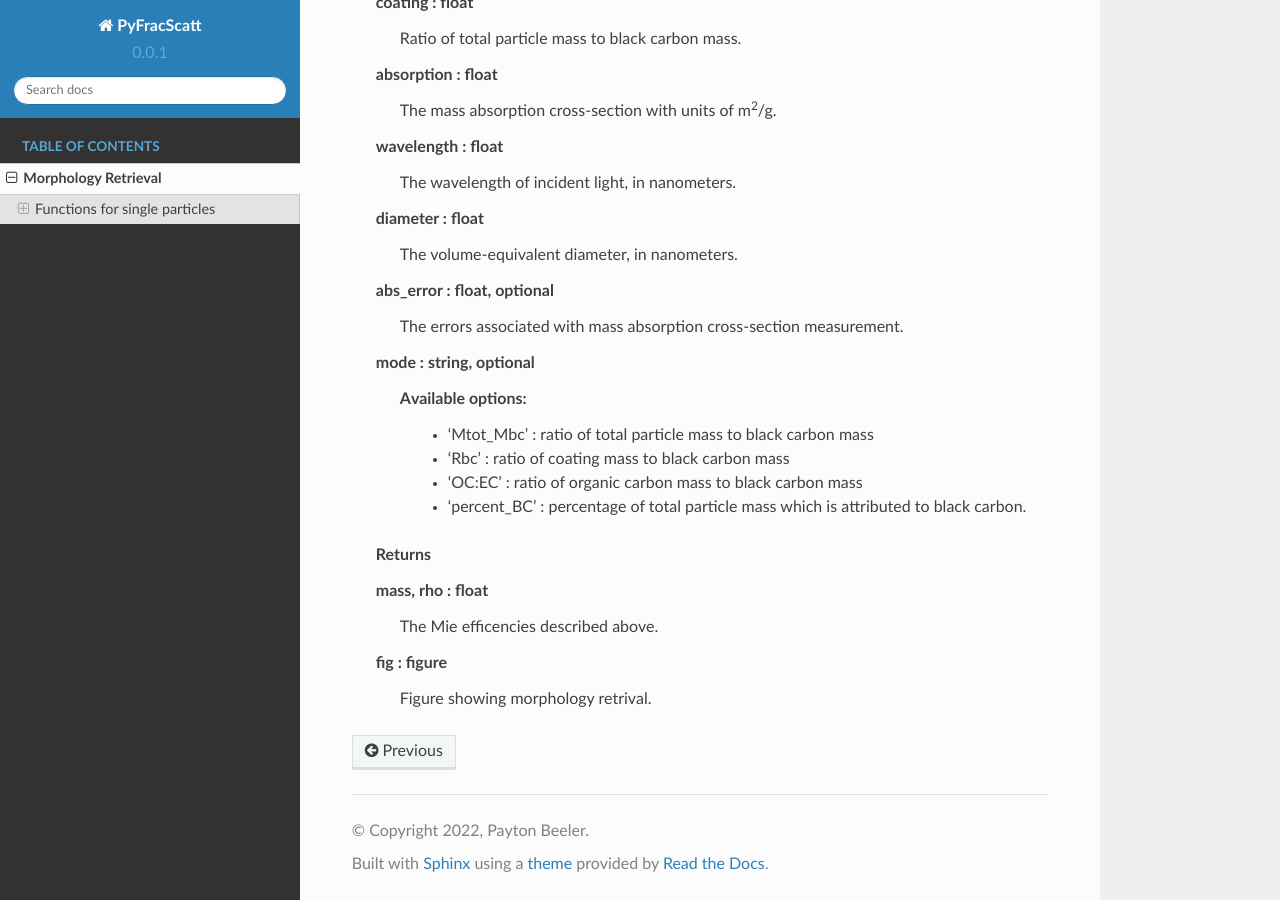
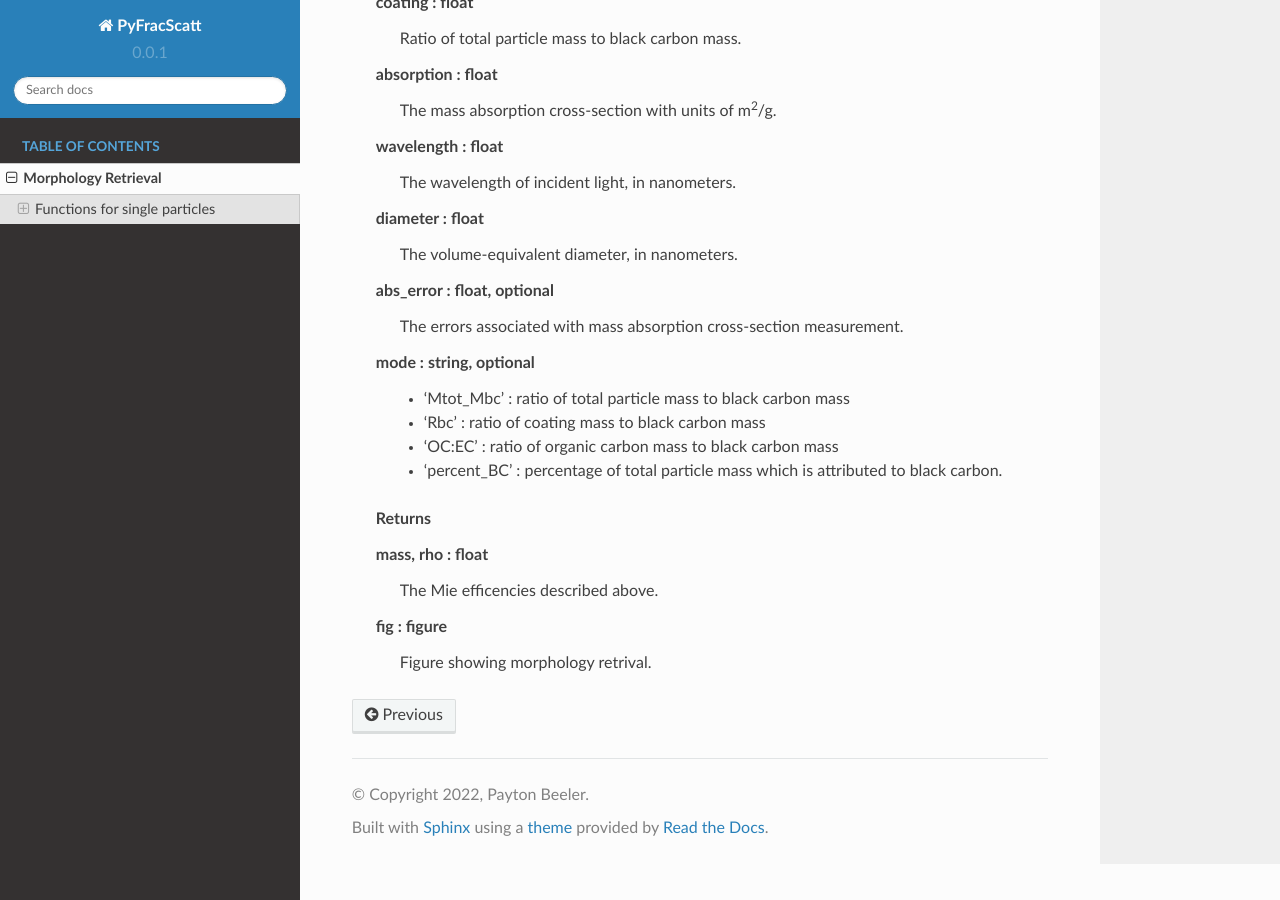
Before and after one commit to beelerpayton/FracScatt, a Sphinx documentation site: the page built from docs/source/functions.rst, in a window 1280 px wide and 900 px high, scrolled down 520 px. Built offline with Sphinx 7.4.7 and the Read the Docs theme 2.0.0, drawn with Linux system fonts in a browser that asks for light colours; pages that are not in the unit, such as notebooks, are missing from menus.

Commit message:
Update functions.rst

```diff
--- a/docs/source/functions.rst
+++ b/docs/source/functions.rst
@@ -25,11 +25,10 @@ Functions for single particles
    abs_error : float, optional
 	The errors associated with mass absorption cross-section measurement.
    mode : string, optional
-	Available options:
-		- 'Mtot_Mbc' : ratio of total particle mass to black carbon mass
-		- 'Rbc' : ratio of coating mass to black carbon mass
-		- 'OC:EC' : ratio of organic carbon mass to black carbon mass
-		- 'percent_BC' : percentage of total particle mass which is attributed to black carbon.
+	- 'Mtot_Mbc' : ratio of total particle mass to black carbon mass
+	- 'Rbc' : ratio of coating mass to black carbon mass
+	- 'OC:EC' : ratio of organic carbon mass to black carbon mass
+	- 'percent_BC' : percentage of total particle mass which is attributed to black carbon.
 
 
    **Returns**
```
